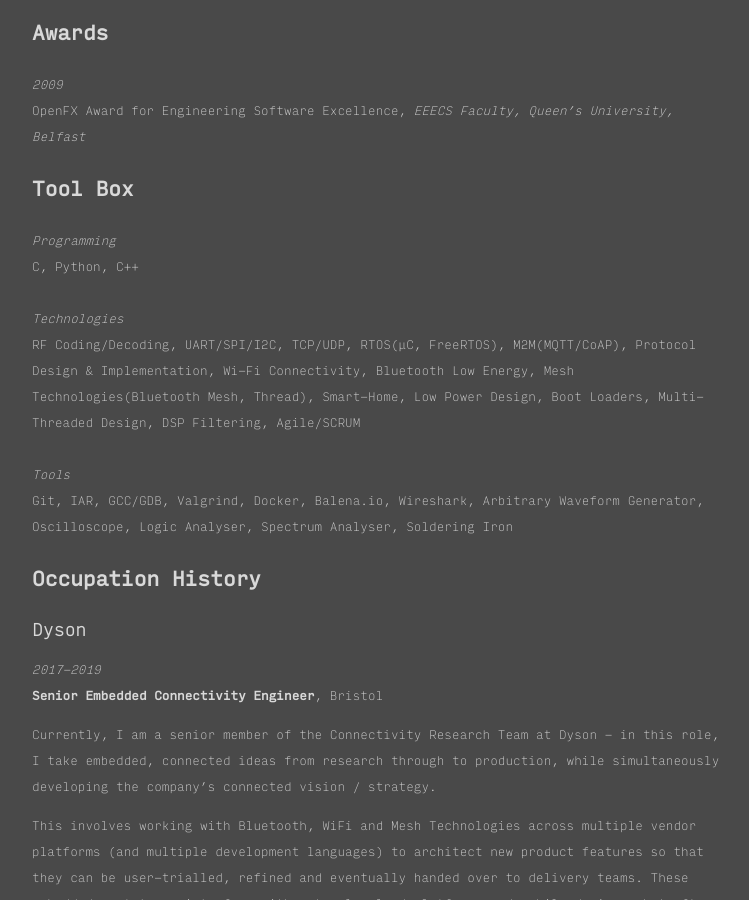
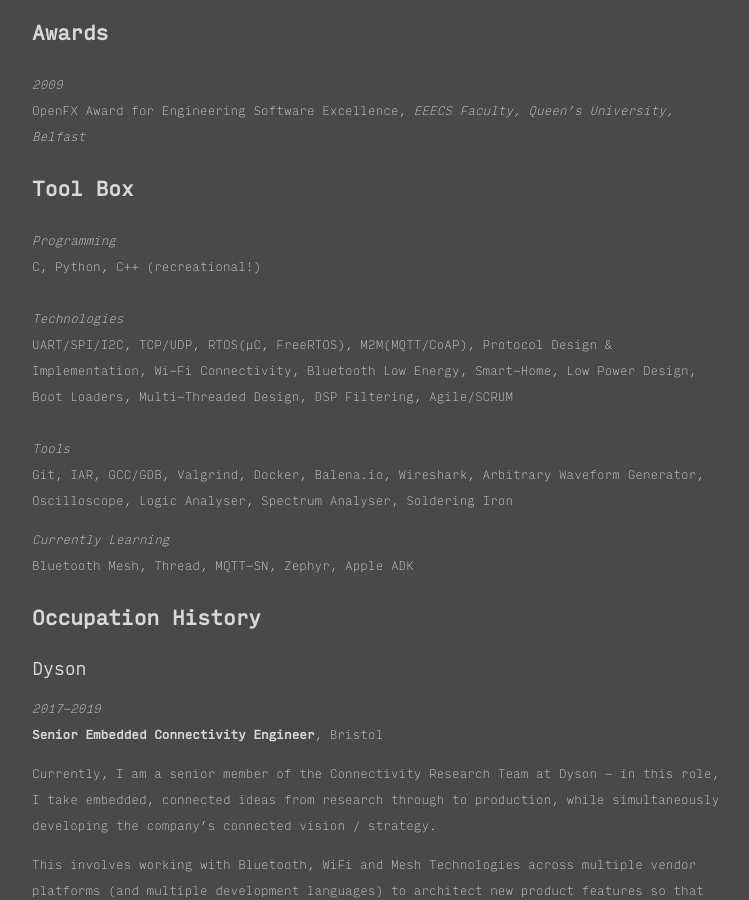
Before and after one commit to mhazley/mhazley.github.io, a Jekyll site: the page built from cv.md, in a window 1280 px wide and 900 px high, scrolled down 292 px. Shown: the whole window, without its empty margins (158-907 px from the left). Built offline with Jekyll 4.4.1, drawn with Linux system fonts in a browser that asks for light colours.

Commit message:
Adding learning section to CV

```diff
--- a/cv.md
+++ b/cv.md
@@ -20,13 +20,16 @@ OpenFX Award for Engineering Software Excellence, *EEECS Faculty, Queen's Univer
 ### Tool Box
 
 _Programming_
-C, Python, C++
+C, Python, C++ (recreational!)
 <br>
 _Technologies_
-RF Coding/Decoding, UART/SPI/I2C, TCP/UDP, RTOS(µC, FreeRTOS), M2M(MQTT/CoAP), Protocol Design & Implementation, Wi-Fi Connectivity, Bluetooth Low Energy, Mesh Technologies(Bluetooth Mesh, Thread), Smart-Home, Low Power Design, Boot Loaders, Multi-Threaded Design, DSP Filtering, Agile/SCRUM
+UART/SPI/I2C, TCP/UDP, RTOS(µC, FreeRTOS), M2M(MQTT/CoAP), Protocol Design & Implementation, Wi-Fi Connectivity, Bluetooth Low Energy, Smart-Home, Low Power Design, Boot Loaders, Multi-Threaded Design, DSP Filtering, Agile/SCRUM
 <br>
 _Tools_
 Git, IAR, GCC/GDB, Valgrind, Docker, Balena.io, Wireshark, Arbitrary Waveform Generator, Oscilloscope, Logic Analyser, Spectrum Analyser, Soldering Iron
+
+_Currently Learning_
+Bluetooth Mesh, Thread, MQTT-SN, Zephyr, Apple ADK
 
 ### Occupation History
 
```
